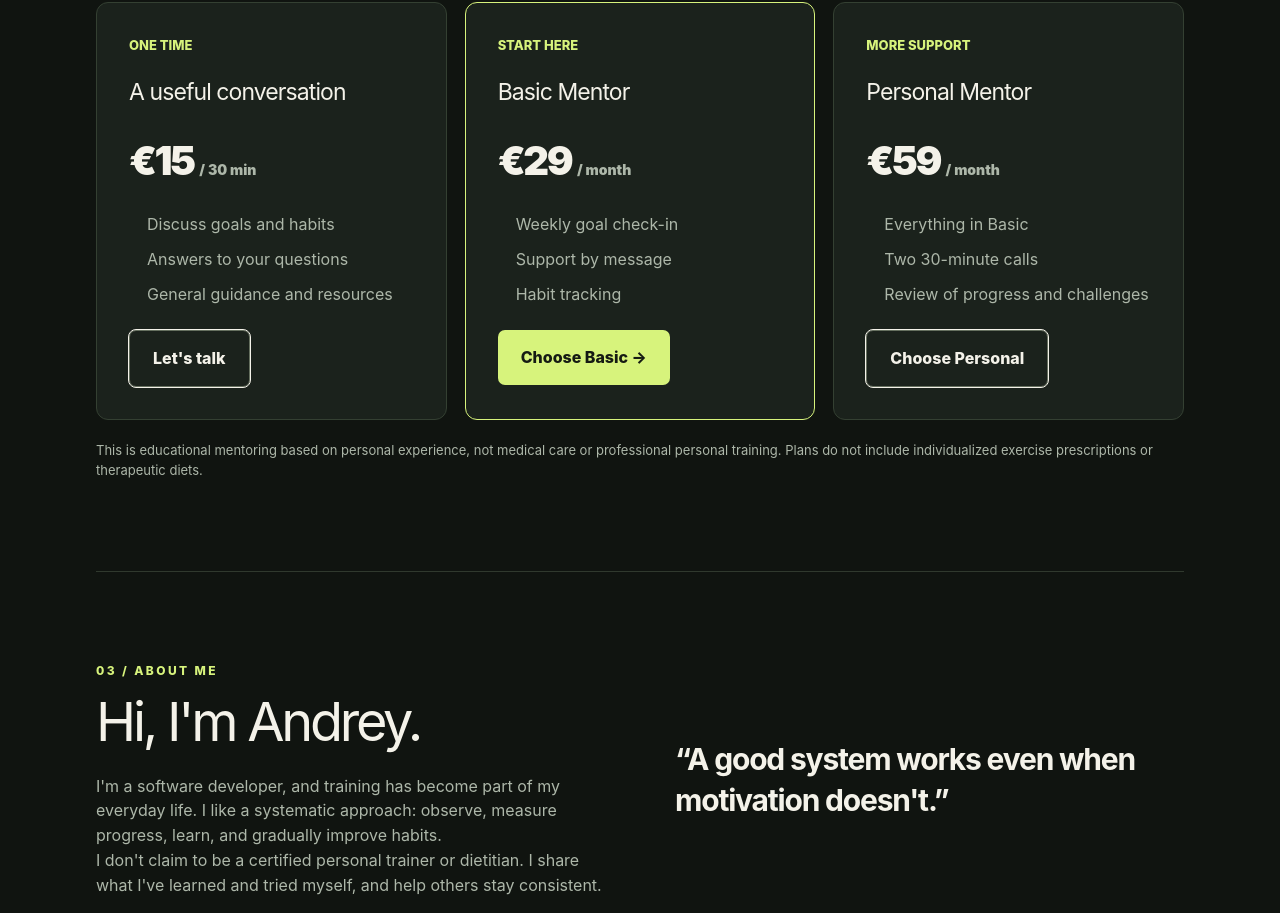
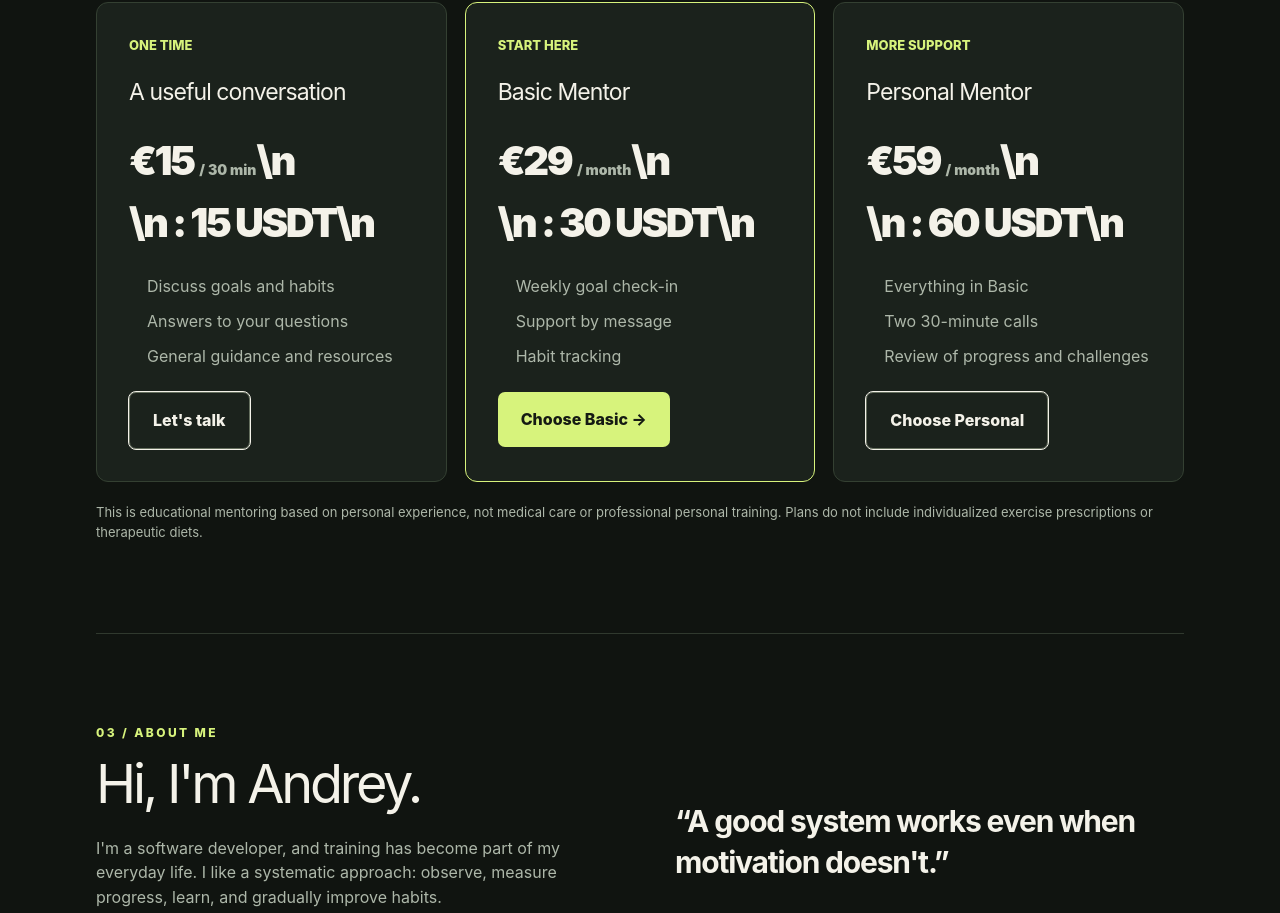
Before and after one commit to AndreyChursin/ac-fitness, a Next.js app: page /en in a window 1280 px wide. Shown: the part 1904-2817 px from the top of the page. Built offline with nearby package versions, Linux system fonts and the light colour scheme; no server answers.

Commit message:
Display fixed USDT alternative under EUR prices

```diff
--- a/src/app/[locale]/page.tsx
+++ b/src/app/[locale]/page.tsx
@@ -76,7 +76,7 @@ export default async function Home({ params }: PageProps<"/[locale]">) {
                 <h3>{plan.name}</h3>
                 <div className="price">
                   {formatPrice(plans[i].price, locale)}{" "}
-                  <small>{plan.unit}</small>
+                  <small>{plan.unit}</small>\n                  <div className="usdt-price">\n                    {lang.services.usdtLabel}: {plans[i].usdtPrice} USDT\n                  </div>
                 </div>
                 <ul>
                   {plan.items.map((item) => (
```
